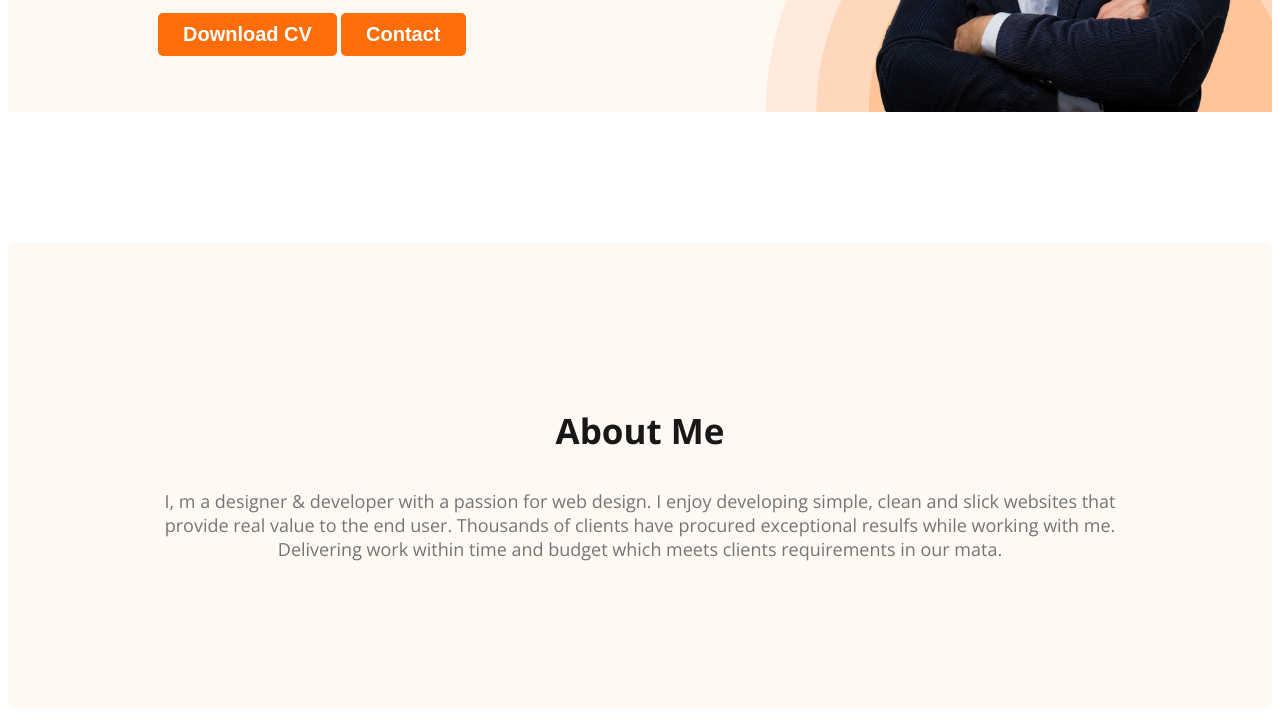
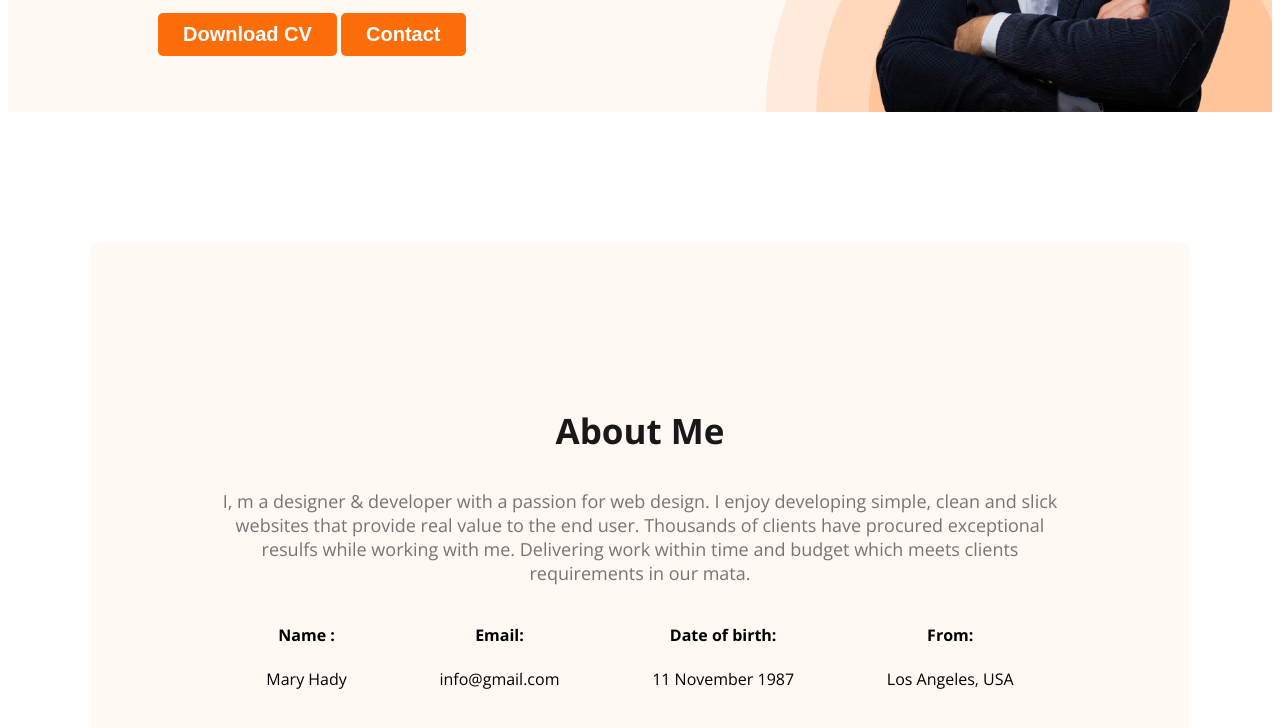
Before and after one commit to rakibalbin46/webdeveloper-portfolio, a plain HTML site: page index.html in a window 1280 px wide. Shown: the part 540-1268 px from the top of the page. Drawn offline with nearby package versions, Linux system fonts and the light colour scheme.

Commit message:
added about information

```diff
--- a/index.html
+++ b/index.html
@@ -39,7 +39,31 @@
     <main>
       <section class="about">
         <h3 class="section-title">About Me</h3>
-        <p class="section-description">I, m a designer & developer with a passion for web design. I enjoy developing simple, clean and slick websites that provide real value to the end user. Thousands of clients have procured exceptional resulfs while working with me. Delivering work within time and budget which meets clients requirements in our mata.</p>
+        <p class="section-description">
+          I, m a designer & developer with a passion for web design. I enjoy
+          developing simple, clean and slick websites that provide real value to
+          the end user. Thousands of clients have procured exceptional resulfs
+          while working with me. Delivering work within time and budget which
+          meets clients requirements in our mata.
+        </p>
+        <div class="about-info-container">
+          <div class="about-info">
+            <h4 class="aobut-title">Name :</h4>
+            <p class="about-description">Mary Hady</p>
+          </div>
+          <div class="about-info">
+            <h4 class="aobut-title">Email:</h4>
+            <p class="about-description">info@gmail.com</p>
+          </div>
+          <div class="about-info">
+            <h4 class="aobut-title">Date of birth:</h4>
+            <p class="about-description">11 November 1987</p>
+          </div>
+          <div class="about-info">
+            <h4 class="aobut-title">From:</h4>
+            <p class="about-description">Los Angeles, USA</p>
+          </div>
+        </div>
       </section>
     </main>
     <footer></footer>
--- a/styles/portfolio.css
+++ b/styles/portfolio.css
@@ -82,10 +82,21 @@ nav a {
   margin-bottom: 20px;
 }
 /*Main section styles */
+main {
+  max-width: 1100px;
+  margin: 0 auto;
+}
+/* About section styles */
 .about {
   padding: 130px;
   border-radius: 10px;
   background-color: #fff8f3;
   margin: 130px 0;
 }
-/* About section styles */
+.about-info-container {
+  display: flex;
+  justify-content: space-around ;
+}
+.about-info {
+  text-align: center;
+}
```
